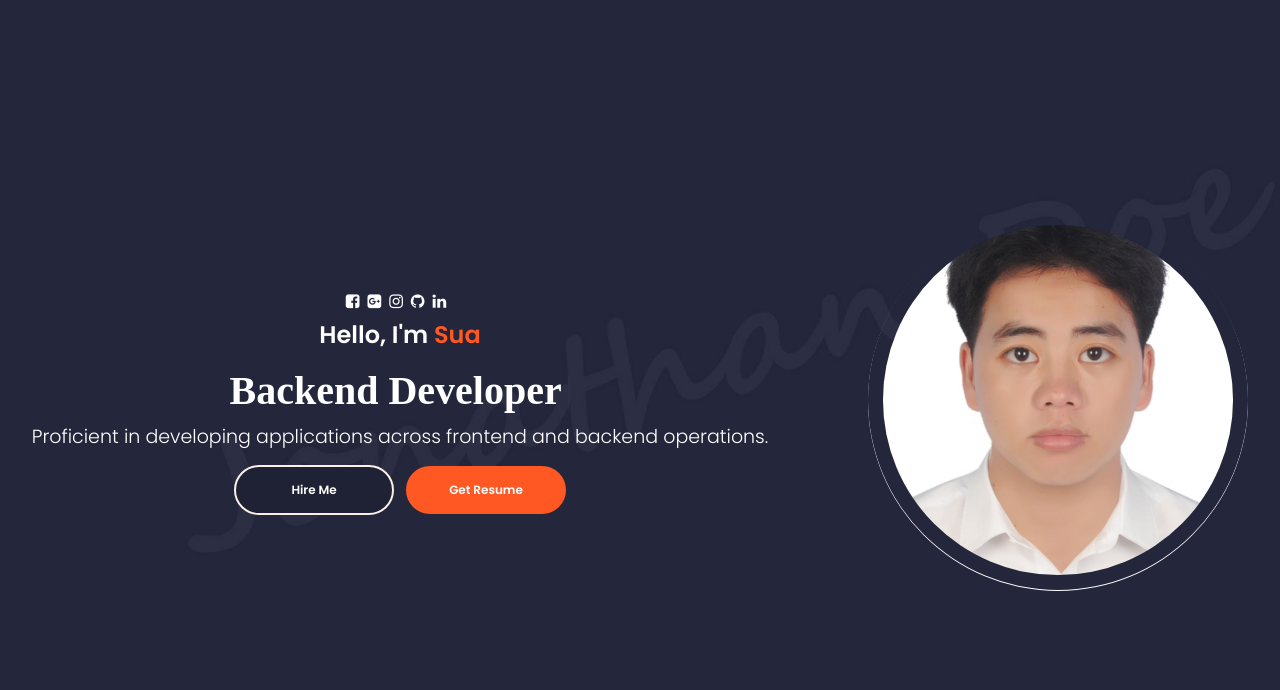
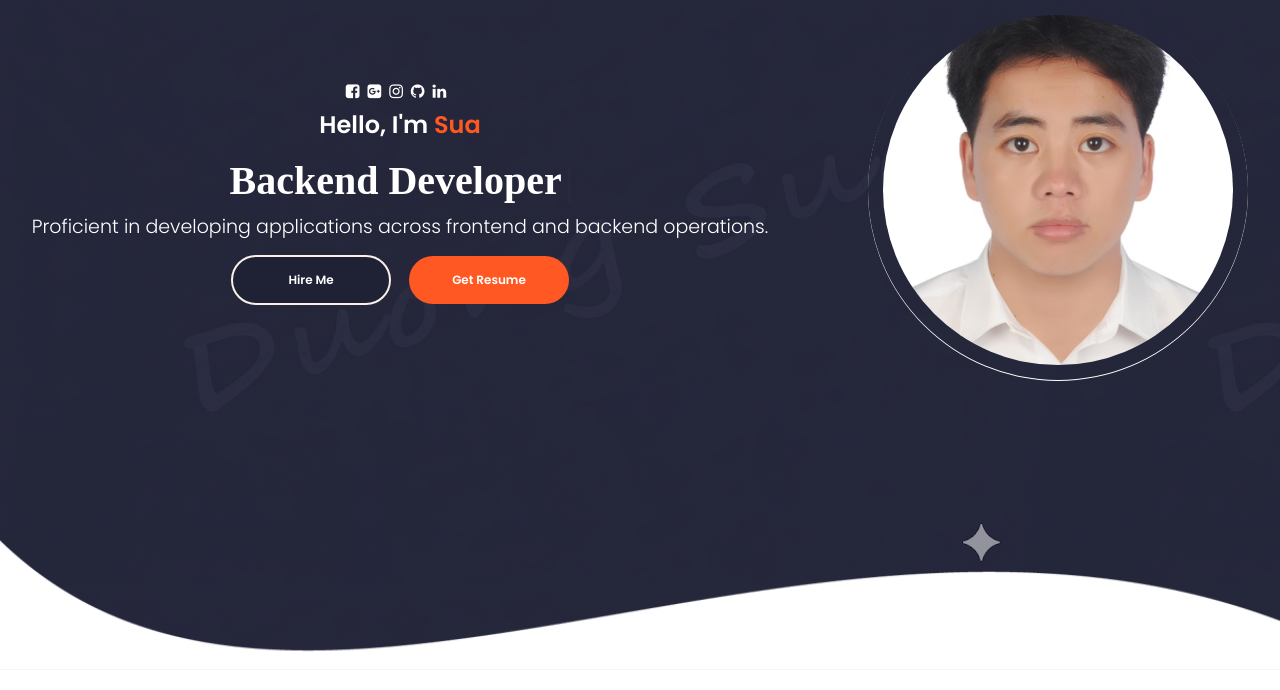
Before and after one commit to DuongVanSua/personal-website, a React (Create React App) app: page / in a window 1280 px wide. Shown: the top 690 px of the page. Built offline with nearby package versions, Linux system fonts and the light colour scheme; a web font is replaced by a local one.

Commit message:
add Home.js, add Home.css

```diff
--- a/src/App.js
+++ b/src/App.js
@@ -1,12 +1,11 @@
-
 
 import './App.css';
-import Profile from './PortfolioContainer/Home/Profile';
+import Home from './PortfolioContainer/Home/Home';
 
 function App() {
   return (
     <div className="App">
-      <Profile />
+     <Home/>
     </div>
   );
 }
--- /dev/null
+++ b/src/PortfolioContainer/Home/Footer/Footer.css
@@ -0,0 +1,25 @@
+.footer-container{
+    height: 17.8%;
+    width: 100%;
+    overflow: hidden;
+    display: flex;
+    justify-content: center;
+}
+
+.footer-parent{
+    width: 100%;
+    height: 100%;
+    max-width: 1920px;
+}
+
+.footer-parent img{
+    max-width: 100%;
+    height: 130px;
+}
+
+@media only screen and (max-width: 1110px){
+    .footer-parent{
+        display: flex;
+        align-items: flex-end;
+    }
+}
--- /dev/null
+++ b/src/PortfolioContainer/Home/Footer/Footer.js
@@ -0,0 +1,15 @@
+import React from "react";
+import "./Footer.css";
+
+export default function Footer() {
+  return (
+    <div className="footer-container">
+      <div className="footer-parent">
+        <img
+          src={require("../../../assets/Home/shape-bg.png")}
+          alt="No internet connection"
+        />
+      </div>
+    </div>
+  );
+}
--- /dev/null
+++ b/src/PortfolioContainer/Home/Home.css
@@ -0,0 +1,7 @@
+.home-container{
+    display: flex;
+    flex-direction: column;
+    justify-content: space-between;
+    min-height: 670px;
+    background-image: url("../../assets/Home/bg.png");
+}
--- /dev/null
+++ b/src/PortfolioContainer/Home/Home.js
@@ -0,0 +1,13 @@
+import React from "react";
+import Profile from "./Profile/Profile";
+import Footer from "./Footer/Footer";
+import './Home.css'
+
+export default function Home() {
+  return (
+    <div className="home-container">
+        <Profile/>
+        <Footer />
+    </div>
+  );
+}
--- a/src/PortfolioContainer/Home/Profile.css
+++ b/src/PortfolioContainer/Home/Profile/Profile.css
@@ -3,12 +3,8 @@
     align-items: center;
     text-align: center;
     justify-content: center;
-    height: 100vh;
+    height: 10px;
     min-height: fit-content;
-    background-image: url("../../assets/Home/bg.jpg");
-    background-size: cover;
-    background-position: center;
-    background-repeat: no-repeat;
 }
 
 .profile-parent{
@@ -25,7 +21,7 @@
 .profile-details-role{
     display: flex;
     flex-direction: column;
-    margin: 14px 0;
+    margin:  14px 0 14px 0;
 }
 
 .profile-details-role h1{
@@ -51,7 +47,7 @@
     display: flex;
     align-items: center;
     justify-content: center;
-    gap: 12px;
+    gap: 18px;
     flex-wrap: wrap;
     margin-top: 12px;
 }
@@ -65,34 +61,32 @@
     display: flex;
     align-items: center;
     justify-content: center;
-    box-shadow: 0 1px 0px 0px var(--white);
+    box-shadow: 0 1px 0px 0px var(--white) ;
     border-radius: 50%;
     height: 380px;
     width: 380px;
-    margin: 0 0 0 100px;
+    margin: 0 0px 0 100px;
 }
 
 .profile-picture-background{
     height: 92%;
     width: 92%;
-    background-image: url('../../assets/Home/4x6.jpg');
+    background-image: url('../../../assets/Home/4x6.jpg');
     background-size: cover;
     border-radius: 50%;
     background-repeat: no-repeat;
     background-position: center;
-    transition: transform .3s ease;
 }
 
 .profile-picture-background:hover{
     transform: scale(1.07);
+    transition: 1s ease-out;
 }
 
 .colz .colz-icon i{
     color: white;
     padding: 8px;
     padding-left: 0px;
-    display: inline-block;
-    transition: transform .2s ease, color .2s ease;
 }
 
 .colz .colz-icon i:hover{
@@ -174,9 +168,14 @@
   }
 
   .profile-options{
+    display: flex;
     justify-content: center;
     gap: 12px;
     flex-wrap: wrap;
+  }
+
+  .profile-options .highlighted-btn{
+    margin: 0 !important;
   }
 
   .profile-options .btn{
```
Also changed, not shown: src/PortfolioContainer/Home/Profile/Profile.js (renamed from src/PortfolioContainer/Home/Profile.js), src/assets/Home/bg.jpg (deleted), src/assets/Home/bg.png (added).
